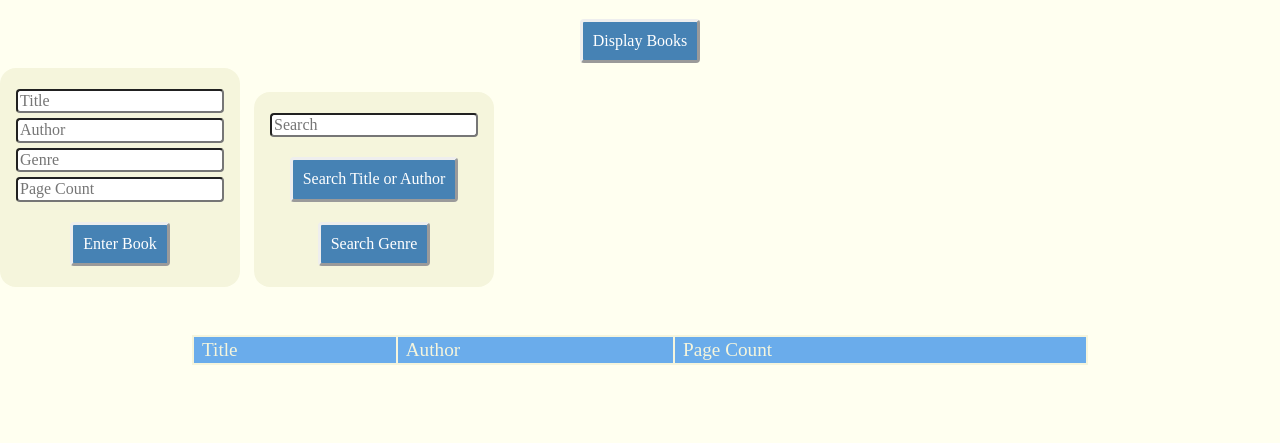
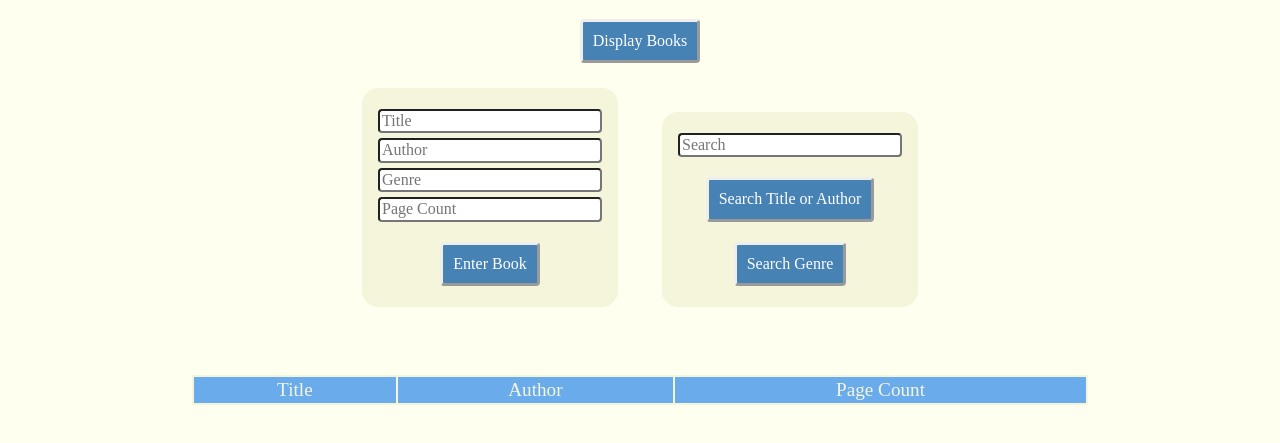
Before and after one commit to swic-cis-177/mt-project-elizabeth-meyer, a website with bundled scripts: page index.html in a window 1280 px wide. Shown: the part 61-504 px from the top of the page. Built offline with nearby package versions, Linux system fonts and the light colour scheme; a web font is replaced by a local one.

Commit message:
Center forms.

```diff
--- a/style.css
+++ b/style.css
@@ -1,13 +1,15 @@
 body {
   background-color: ivory;
   font-family: "Source Serif Pro", serif;
+  text-align: center;
 }
 form {
   background-color: beige;
   border-radius: 1em;
   display: inline-block;
-  margin-right: 10px;
+  margin: 20px;
   padding: 1em;
+  width: 20%;
 }
 h1 {
   color: steelblue;
```
